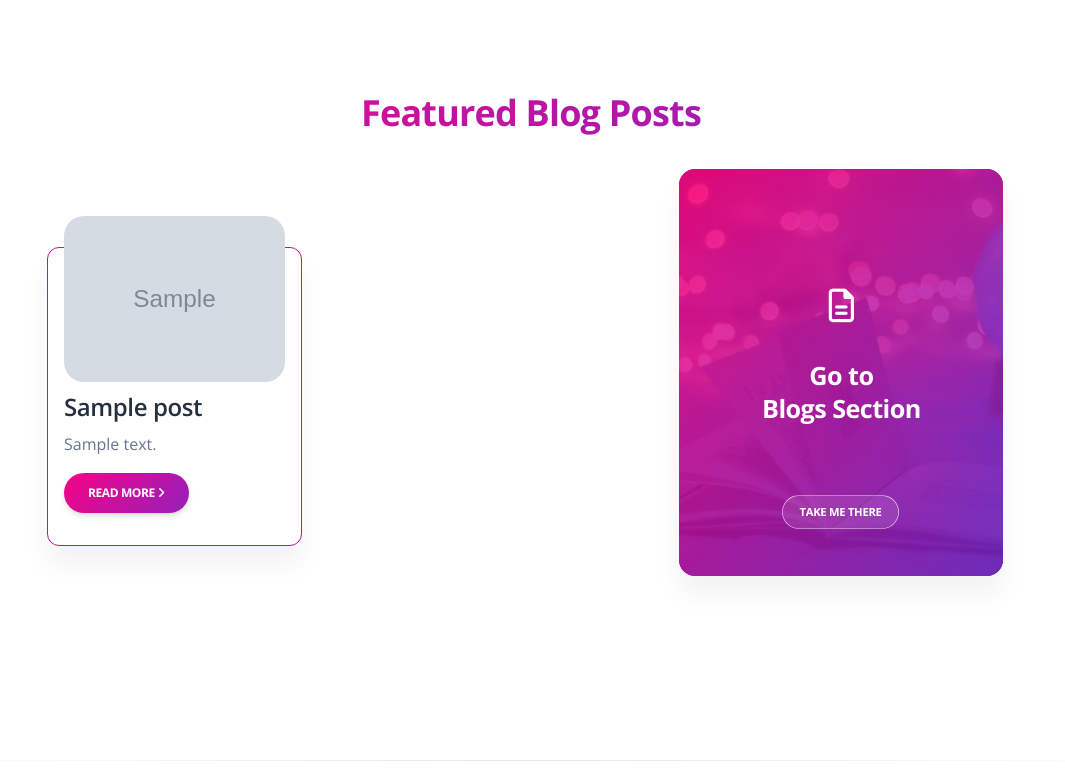
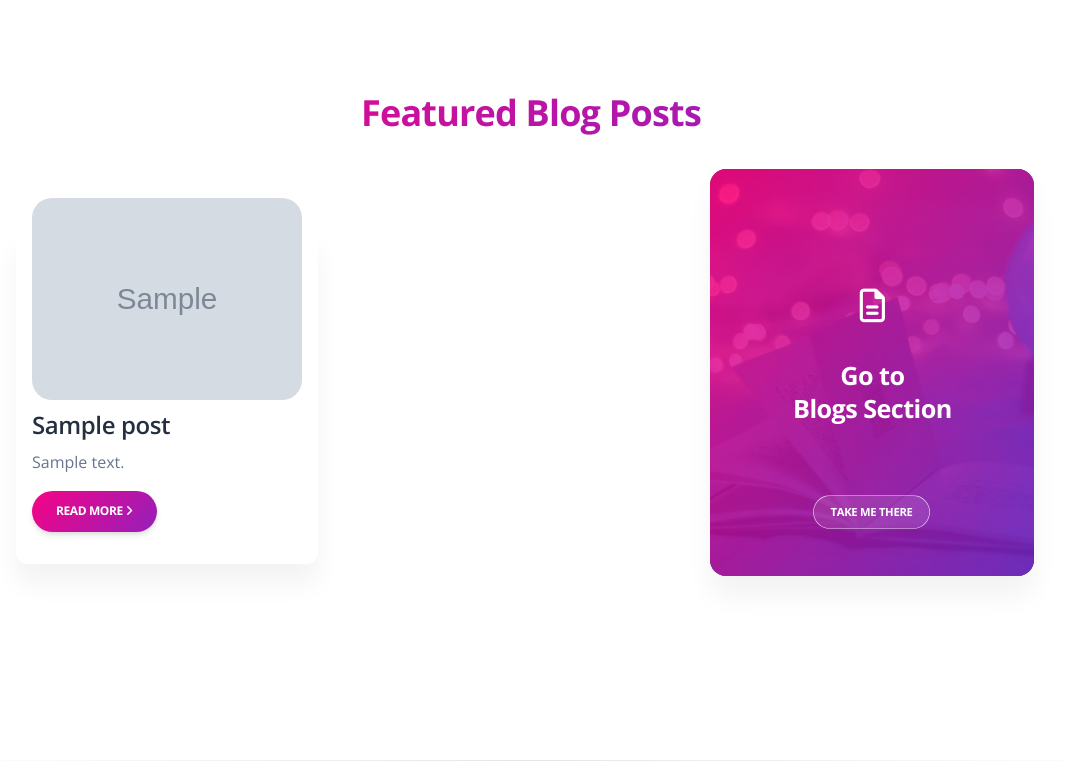
Before and after one commit to wrench1815/blog, a Django app: page / in a window 1280 px wide. Shown: the part 686-1461 px from the top of the page, without its empty margins (109-1174 px from the left). Run offline with Django 3.2, Linux system fonts and the light colour scheme; tables that the repository leaves empty hold one stand-in row (values such as "Sample post"); grey boxes marked "Sample" are stand-in pictures; some libraries are stand-ins or nearby versions.

Commit message:
fix featured post card

```diff
--- a/templates/mainpages/home.html
+++ b/templates/mainpages/home.html
@@ -88,26 +88,18 @@
   <div class="container">
     <h2 class="text-primary text-gradient text-center">Featured Blog Posts</h2>
     <div class="row align-items-center">
-      <div class="col-lg-6 ms-auto">
+      <div class="col-lg-7 ms-auto">
         <div class="row justify-content-left">
           {% for post in featured_posts %}
 
           <div class="col-md-6 mt-5">
             <div class="info">
-              <div
-                class="
-                  card card-body
-                  bg-white
-                  rounded-6
-                  border border-primary
-                  shadow-blur
-                "
-              >
-                <div class="card-img ratio-4-3 mt-n5 img-hover-zoom">
+              <div class="card card-body bg-white rounded-6 shadow-blur">
+                <div class="card-img mt-n5 img-hover-zoom">
                   <a href="{% url 'blogs-post-detail' post.slug post.id %}">
                     <img
                       src="{{ post.featured_image.url }}"
-                      class="img-fluid rounded-8"
+                      class="img-fluid rounded-8 img-4-3"
                       alt="Featured Image"
                     />
                   </a>
```
